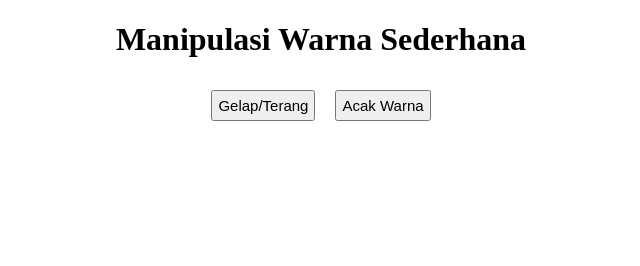
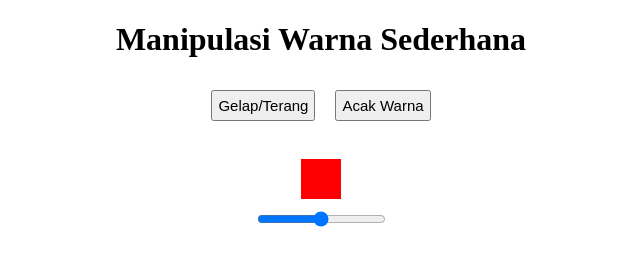
Before and after one commit to ganapurba007/Manipulasi-Warna-Sederhana, a plain HTML site: page warna.html in a window 1280 px wide. Shown: the whole page, without its empty margins (319-959 px from the left). Drawn offline with Linux system fonts and the light colour scheme.

Commit message:
tambah slider merah

```diff
--- a/warna.html
+++ b/warna.html
@@ -24,6 +24,16 @@
 			background-color: #434242;
 		}
 
+		.kotak{
+			width: 40px;
+			height: 40px;
+			margin: 10px auto;
+		}
+
+		.merah{
+			background-color: red;
+		}
+
 	</style>
 </head>
 <body>
@@ -32,6 +42,11 @@
 	<button type="button" id="ubahWarna"> Gelap/Terang </button>
 
 
+	<br><br>
+	<div class="kotak merah"></div>
+	<input type="range" class="sMerah" min="0" max="255">
+
+
 	<script src="warna.js"></script>
 </body>
 </html>
```
